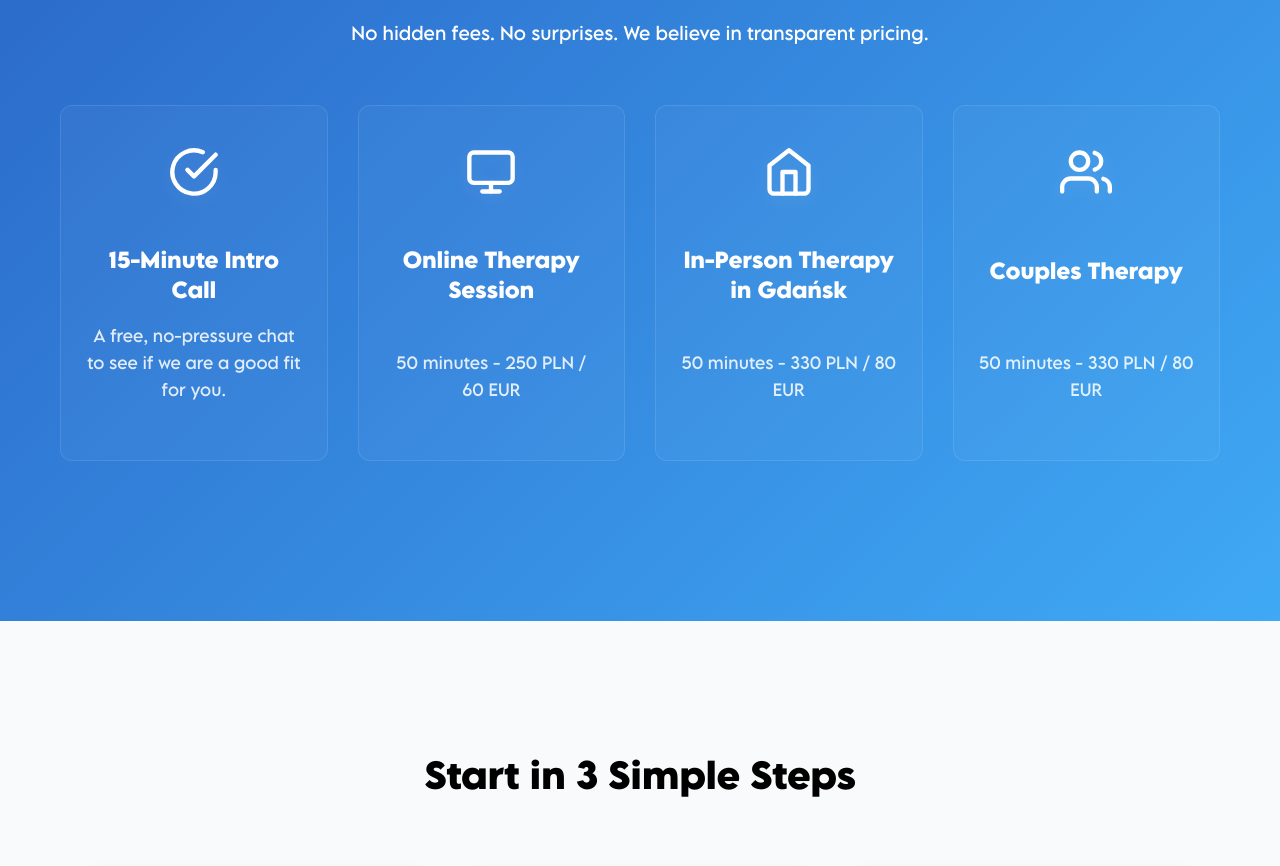
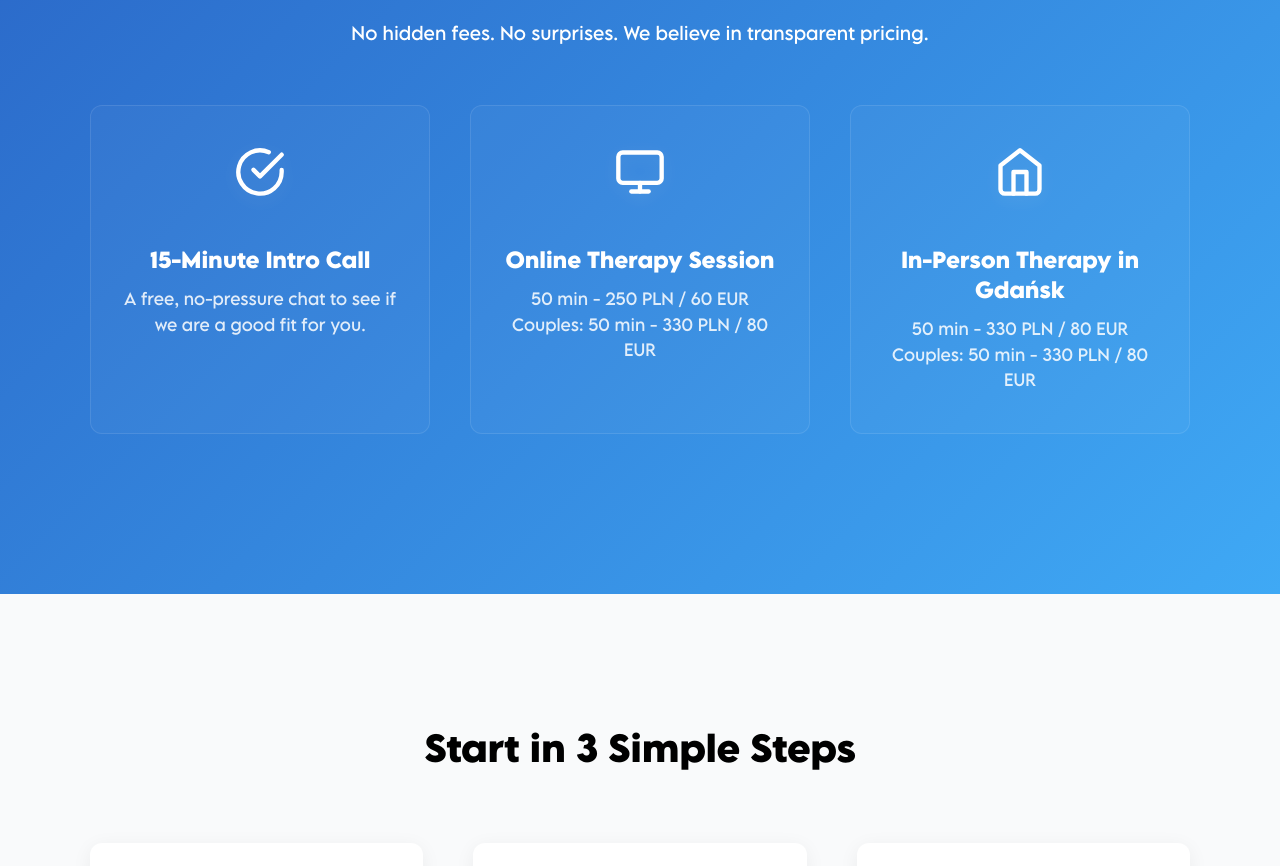
Before and after one commit to alirizaercan/MindinBlue, a React (Create React App) app: page /expat-poland in a window 1280 px wide. Shown: the part 1356-2222 px from the top of the page. Built offline with nearby package versions, Linux system fonts and the light colour scheme.

Commit message:
Price sections are updated.

```diff
--- a/package.json
+++ b/package.json
@@ -6,7 +6,7 @@
   "homepage": "https://mindinblue.com",
   "scripts": {
     "start": "react-scripts start",
-    "build": "react-scripts build",
+    "build": "react-scripts build && xcopy /E /I /Y build\\static build\\en\\static && copy /Y build\\index.html build\\en\\index.html && copy /Y build\\asset-manifest.json build\\en\\asset-manifest.json",
     "test": "react-scripts test",
     "eject": "react-scripts eject",
     "dev": "react-scripts start"
--- a/src/pages/ExpatTherapy/ExpatTherapyConsultation.js
+++ b/src/pages/ExpatTherapy/ExpatTherapyConsultation.js
@@ -488,7 +488,8 @@ function ExpatTherapyConsultation() {
                 </svg>
               </div>
               <h3>Online Therapy Session</h3>
-              <p>50 minutes - 250 PLN / 60 EUR</p>
+              <p>50 min - 250 PLN / 60 EUR</p>
+              <p>Couples: 50 min - 330 PLN / 80 EUR</p>
             </div>
             <div className="expat-feature-item">
               <div className="expat-feature-icon">
@@ -507,28 +508,8 @@ function ExpatTherapyConsultation() {
                 </svg>
               </div>
               <h3>In-Person Therapy in Gdańsk</h3>
-              <p>50 minutes - 330 PLN / 80 EUR</p>
-            </div>
-            <div className="expat-feature-item">
-              <div className="expat-feature-icon">
-                <svg
-                  width="32"
-                  height="32"
-                  viewBox="0 0 24 24"
-                  fill="none"
-                  stroke="currentColor"
-                  strokeWidth="2"
-                  strokeLinecap="round"
-                  strokeLinejoin="round"
-                >
-                  <path d="M17 21v-2a4 4 0 0 0-4-4H5a4 4 0 0 0-4 4v2" />
-                  <circle cx="9" cy="7" r="4" />
-                  <path d="M23 21v-2a4 4 0 0 0-3-3.87" />
-                  <path d="M16 3.13a4 4 0 0 1 0 7.75" />
-                </svg>
-              </div>
-              <h3>Couples Therapy</h3>
-              <p>50 minutes - 330 PLN / 80 EUR</p>
+              <p>50 min - 330 PLN / 80 EUR</p>
+              <p>Couples: 50 min - 330 PLN / 80 EUR</p>
             </div>
           </div>
         </div>
--- a/src/pages/ExpatTherapy/expat-therapy-styles.css
+++ b/src/pages/ExpatTherapy/expat-therapy-styles.css
@@ -418,14 +418,14 @@
   font-size: 1rem;
 }
 
-/* Features Grid (4 items - Pricing) */
+/* Features Grid (3 items - Pricing) */
 .expat-features-grid {
   display: grid;
-  grid-template-columns: repeat(4, 1fr);
-  gap: 30px;
+  grid-template-columns: repeat(3, 1fr);
+  gap: 40px;
   margin-bottom: 60px;
   margin-top: 60px;
-  max-width: 1200px;
+  max-width: 1100px;
   margin-left: auto;
   margin-right: auto;
 }
@@ -468,19 +468,15 @@
   font-size: 1.3rem;
   font-weight: 700;
   color: white;
-  margin-bottom: 18px;
+  margin-bottom: 12px;
   letter-spacing: -0.3px;
-  min-height: 3.2rem;
-  display: flex;
-  align-items: center;
-  justify-content: center;
 }
 
 .expat-feature-item p {
   color: rgba(255, 255, 255, 0.85);
-  line-height: 1.7;
+  line-height: 1.6;
   font-size: 1rem;
-  margin-top: auto;
+  margin: 0;
 }
 
 .expat-bottom-text {
```
